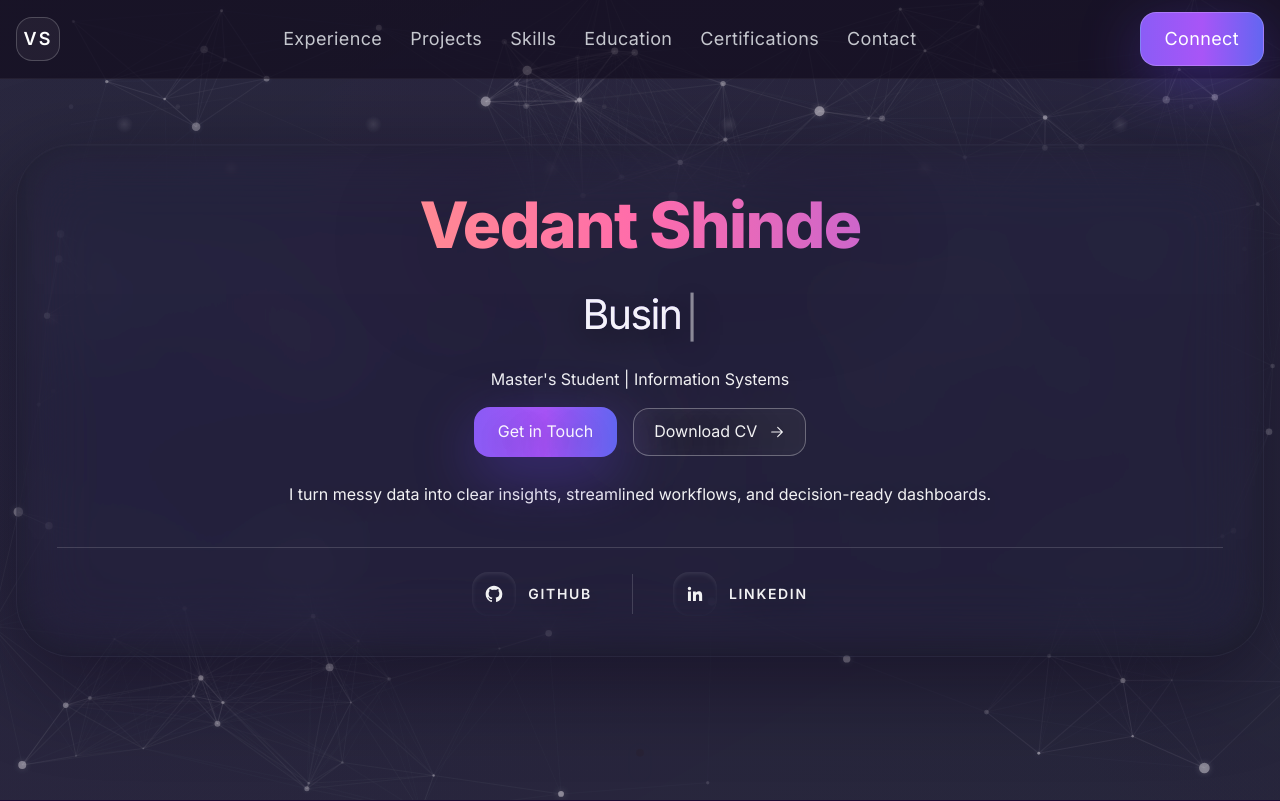
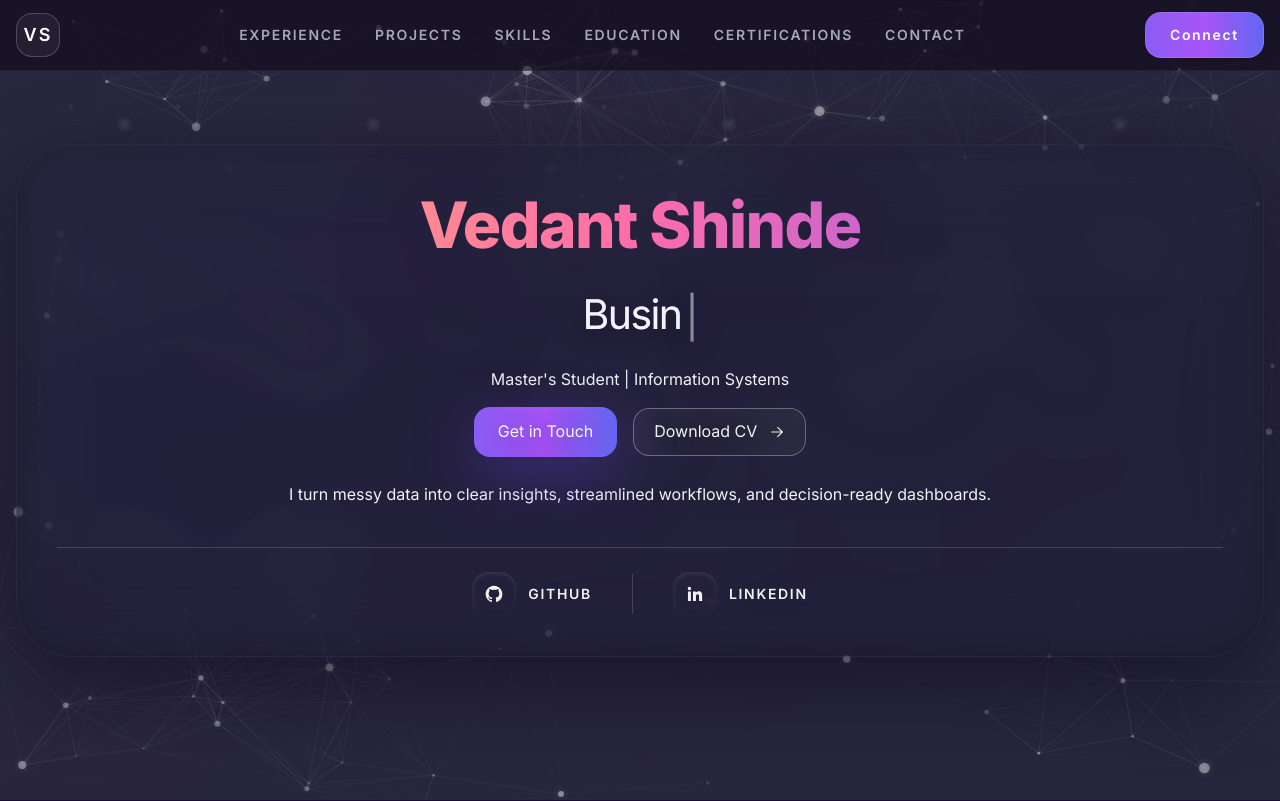
Before and after one commit to vshinde1-design/Portfolio-Website, a React (Vite) app: page / in a window 1280 px wide. Shown: the top 801 px of the page. Built offline with nearby package versions, Linux system fonts and the light colour scheme.

Commit message:
style(navbar): smaller premium typography and refined hover/active styles

```diff
--- a/src/components/layout/Navbar.tsx
+++ b/src/components/layout/Navbar.tsx
@@ -76,7 +76,7 @@ const Navbar: React.FC = () => {
           VS
         </button>
 
-        <nav className="hidden md:flex gap-1 items-center text-lg font-medium tracking-[0.02em] text-slate-100/80">
+        <nav className="hidden md:flex gap-2 items-center text-sm font-semibold tracking-[0.12em] text-slate-100/80 uppercase">
           {sections.map(({ id, label, offset }) => (
             <ScrollLink
               key={id}
@@ -84,10 +84,10 @@ const Navbar: React.FC = () => {
               smooth={true}
               offset={offset}
               className={clsx(
-                'px-3 py-2 rounded-full transition-colors duration-200 cursor-pointer antialiased',
+                'px-3 py-1 rounded-md transition-all duration-200 cursor-pointer antialiased text-sm',
                 activeSection === id
-                  ? 'text-white bg-white/10 shadow-[0_8px_30px_rgba(124,58,237,0.25)]'
-                  : 'hover:text-white'
+                  ? 'text-white bg-white/6 shadow-[0_6px_24px_rgba(99,102,241,0.06)]'
+                  : 'text-slate-200/70 hover:text-white hover:underline hover:decoration-indigo-400/60 hover:underline-offset-4'
               )}
             >
               {label}
@@ -98,7 +98,7 @@ const Navbar: React.FC = () => {
         <div className="flex items-center gap-3">
           <div className="hidden md:block">
               <ScrollLink to="contact" smooth={true} offset={-100}>
-              <Button className="px-4 py-2 text-lg font-medium tracking-[0.02em] bg-white/10 text-white border border-white/20 hover:bg-white/20">Connect</Button>
+              <Button className="px-3 py-1.5 text-sm font-semibold tracking-[0.12em] bg-white/6 text-white border border-white/10 hover:bg-white/12 shadow-sm">Connect</Button>
             </ScrollLink>
           </div>
 
@@ -115,15 +115,15 @@ const Navbar: React.FC = () => {
       </div>
 
       {menuOpen && (
-        <div className="md:hidden border-t border-white/10 bg-[rgba(5,4,12,0.95)] backdrop-blur-xl">
-          <div className="container flex flex-col py-6 gap-4 text-lg font-medium antialiased font-sans text-white/80">
+          <div className="md:hidden border-t border-white/10 bg-[rgba(5,4,12,0.95)] backdrop-blur-xl">
+          <div className="container flex flex-col py-6 gap-4 text-base font-medium antialiased font-sans text-white/80">
             {sections.map(({ id, label, offset }) => (
               <ScrollLink
                 key={id}
                 to={id}
                 smooth={true}
                 offset={offset}
-                className="px-2 py-2 rounded-lg hover:bg-white/10 tracking-[0.02em] font-medium"
+                className="px-2 py-2 rounded-lg hover:bg-white/10 tracking-[0.06em] font-medium text-sm"
                 onClick={() => setMenuOpen(false)}
               >
                 {label}
```
